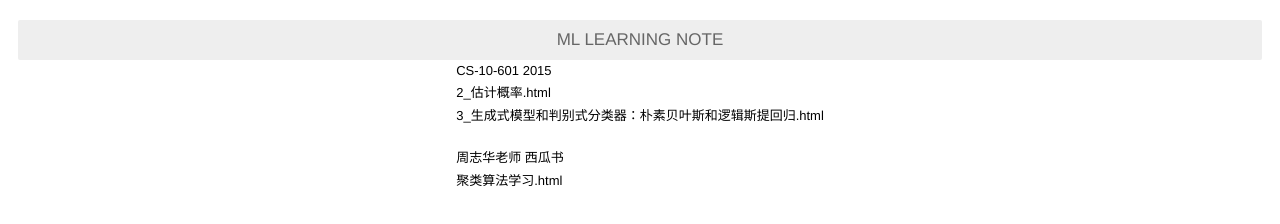
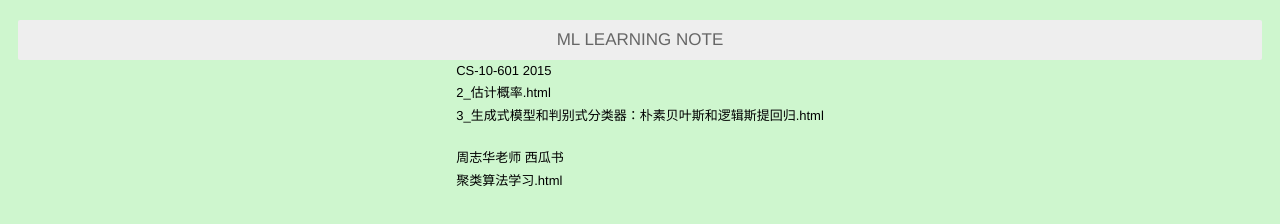
Before and after one commit to nassimaNoufail/cs-10-601-2015-spring, a plain HTML site: page index.html in a window 1280 px wide. Drawn offline with Linux system fonts and the light colour scheme.

Commit message:
change backgrond color

```diff
--- a/index.html
+++ b/index.html
@@ -12,7 +12,7 @@
          .sb-favicon { height:16px; width:16px; margin-right:12px; vertical-align:middle; }
       </style>
    </head>
-   <body style="text-align:center;" align="center">
+   <body style="text-align:center;" align="center" bgcolor="#CEF6CE">
 	  <h1>ML LEARNING NOTE</h1>
       <div align="center">
 		<table border="0px">
```
